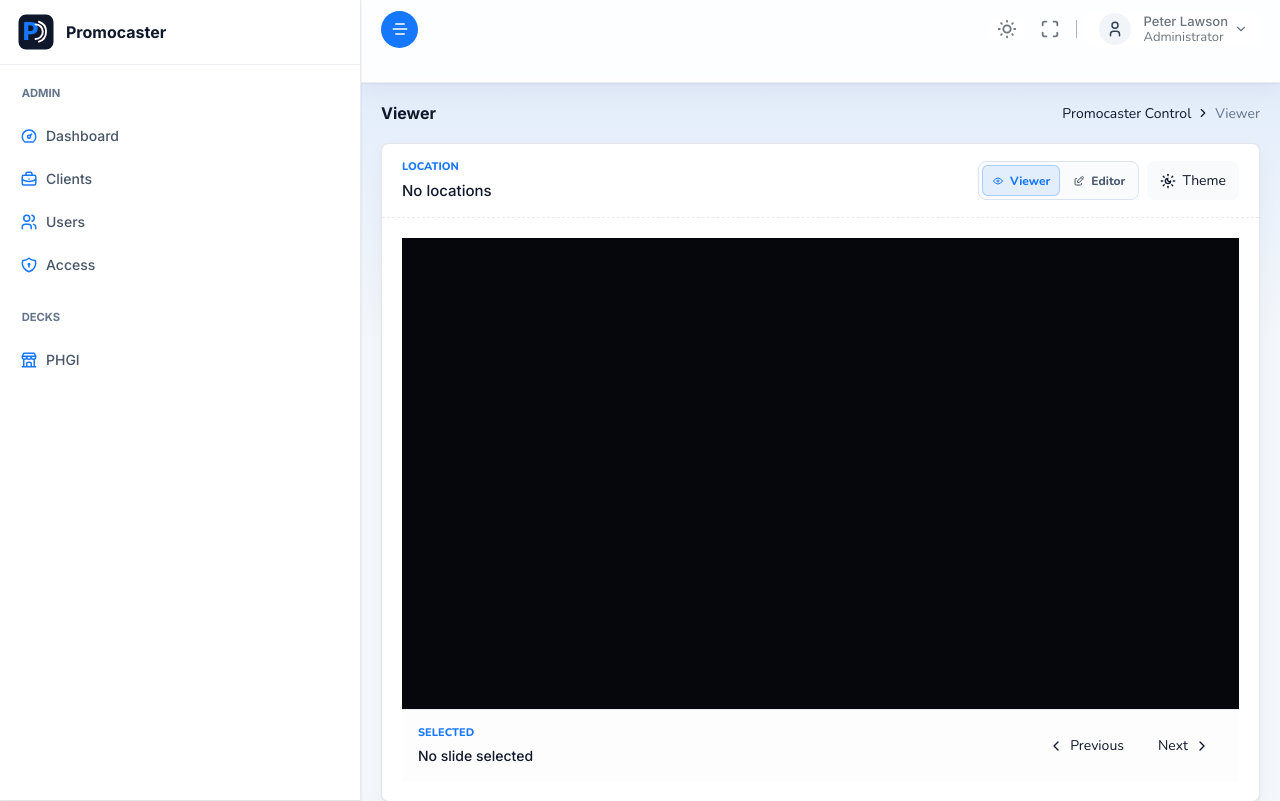
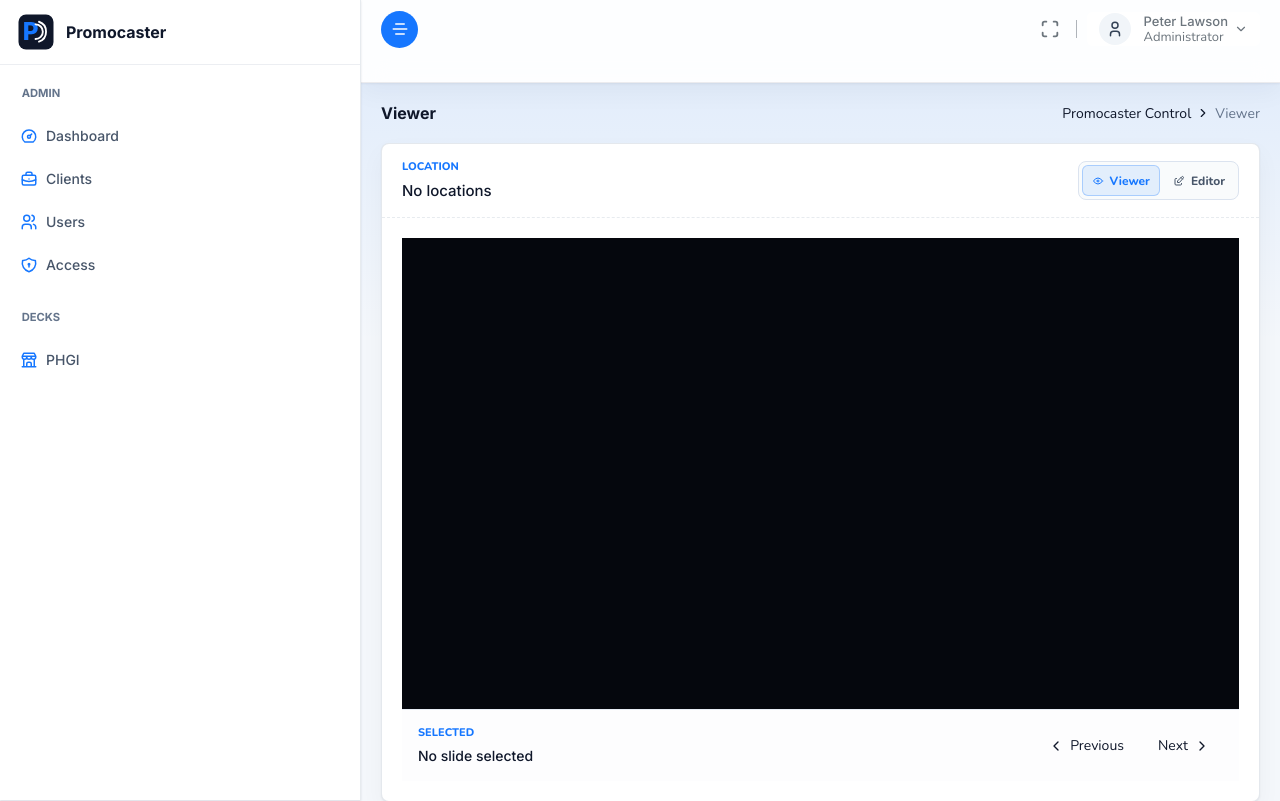
Before and after one commit to peternickol/promocaster-control, a FastAPI app: page /deck/1 in a window 1280 px wide. Shown: the top 801 px of the page. Run offline with FastAPI, Linux system fonts and the light colour scheme; some web fonts are replaced.

Commit message:
Removed the light/dark theme switch from both deck pages:
Hidden the shared topbar theme toggle when rendering editor.html and viewer.html.
Removed the extra deck-local “Theme” button from both pages.
Verified rendered viewer and editor pages on 8093 no longer contain theme-toggle, light-dark-mode, or data-control-theme-toggle.

```diff
--- a/backend/templates/admin/partials/topbar.html
+++ b/backend/templates/admin/partials/topbar.html
@@ -144,12 +144,14 @@
 </div>
 </div>
 {% endif %}
+{% if show_theme_toggle is not defined or show_theme_toggle %}
 <div class="sm:inline-flex hidden" id="theme-toggle">
 <button aria-label="Toggle color mode" class="topbar-link rounded-full" id="light-dark-mode" type="button">
 <i class="iconify tabler--sun topbar-link-icon hidden" id="theme-icon-light"></i>
 <i class="iconify tabler--moon topbar-link-icon hidden" id="theme-icon-dark"></i>
 </button>
 </div>
+{% endif %}
 {% if sidebar_variant != "promocaster" %}
 <div class="topbar-item hs-dropdown relative inline-flex [--auto-close:inside] [--placement:bottom-right]" id="notification-dropdown-people">
 <button aria-expanded="false" aria-haspopup="menu" aria-label="Dropdown" class="topbar-link hs-dropdown-toggle relative flex items-center" type="button">
--- a/backend/templates/editor.html
+++ b/backend/templates/editor.html
@@ -22,6 +22,7 @@
     {% set subtitle='Slides' %}
     {% set title='Editor' %}
     {% set breadcrumbs=[{'label': 'Promocaster Control', 'href': '/deck'}] %}
+    {% set show_theme_toggle=false %}
     {% include 'admin/partials/topbar.html' %}
     {% include 'admin/partials/sidenav.html' %}
     <div class="page-content">
@@ -51,10 +52,6 @@
                         <span>Editor</span>
                       </a>
                     </nav>
-                    <button class="btn btn-sm bg-light hover:text-primary icon-button" type="button" aria-label="Switch theme" data-control-theme-toggle>
-                      <i data-lucide="sun-moon" aria-hidden="true"></i>
-                      <span>Theme</span>
-                    </button>
                     <button id="save-decks" class="btn btn-sm bg-success text-white hover:bg-success-hover icon-button" type="button">
                       <i data-lucide="cloud-upload" aria-hidden="true"></i>
                       <span>Save & Push</span>
--- a/backend/templates/viewer.html
+++ b/backend/templates/viewer.html
@@ -22,6 +22,7 @@
     {% set subtitle='Slides' %}
     {% set title='Viewer' %}
     {% set breadcrumbs=[{'label': 'Promocaster Control', 'href': '/deck'}] %}
+    {% set show_theme_toggle=false %}
     {% include 'admin/partials/topbar.html' %}
     {% include 'admin/partials/sidenav.html' %}
     <div class="page-content">
@@ -51,10 +52,6 @@
                         <span>Editor</span>
                       </a>
                     </nav>
-                    <button class="btn btn-sm bg-light hover:text-primary icon-button" type="button" aria-label="Switch theme" data-control-theme-toggle>
-                      <i data-lucide="sun-moon" aria-hidden="true"></i>
-                      <span>Theme</span>
-                    </button>
                   </div>
                 </div>
                 <div class="card-body">
```
